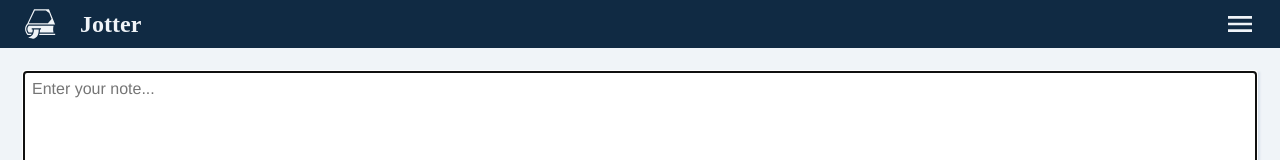
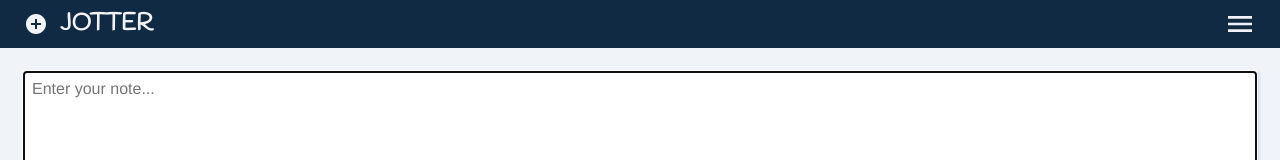
Before and after one commit to jamarob/jotter, a React (Create React App) app: page /add in a window 1280 px wide. Shown: the top 160 px of the page. Built offline with nearby package versions, Linux system fonts and the light colour scheme.

Commit message:
Add header font and page logos

```diff
--- a/public/index.html
+++ b/public/index.html
@@ -1,14 +1,12 @@
 <!DOCTYPE html>
 <html lang="en">
+
 <head>
   <meta charset="utf-8" />
   <link rel="icon" href="%PUBLIC_URL%/favicon.ico" />
   <meta name="viewport" content="width=device-width, initial-scale=1" />
   <meta name="theme-color" content="#000000" />
-    <meta
-      name="description"
-      content="Web site created using create-react-app"
-    />
+  <meta name="description" content="Web site created using create-react-app" />
   <link rel="apple-touch-icon" href="%PUBLIC_URL%/logo192.png" />
   <!--
       manifest.json provides metadata used when your web app is installed on a
@@ -24,8 +22,11 @@
       work correctly both with client-side routing and a non-root public URL.
       Learn how to configure a non-root public URL by running `npm run build`.
     -->
+
+  <link href="https://fonts.googleapis.com/css?family=Handlee&display=swap" rel="stylesheet">
   <title>React App</title>
 </head>
+
 <body>
   <noscript>You need to enable JavaScript to run this app.</noscript>
   <div id="root"></div>
@@ -40,4 +41,5 @@
       To create a production bundle, use `npm run build` or `yarn build`.
     -->
 </body>
+
 </html>
--- a/src/components/Header.js
+++ b/src/components/Header.js
@@ -1,13 +1,20 @@
 import React from 'react'
 import { GiBookmark } from 'react-icons/gi'
-import { MdMenu } from 'react-icons/md'
+import { MdAddCircle, MdCreate, MdMenu } from 'react-icons/md'
 import styled from 'styled-components/macro'
 
-export default function Header() {
+export default function Header({ symbol }) {
   return (
     <StyledHeader>
-      <Logo />
-      <h1>Jotter</h1>
+      {symbol === 'add' ? (
+        <CreateLogo />
+      ) : symbol === 'edit' ? (
+        <EditLogo />
+      ) : (
+        <AppLogo />
+      )}
+
+      <h1>JOTTER</h1>
       <MenuButton onClick={() => console.log('menu clicked')} />
     </StyledHeader>
   )
@@ -23,11 +30,23 @@ const StyledHeader = styled.header`
 
   h1 {
     font-size: var(--size-5);
+    font-family: 'Handlee', cursive;
   }
 `
-const Logo = styled(GiBookmark)`
-  font-size: var(--size-6);
-  margin: 0 var(--size-5);
+
+const AppLogo = styled(GiBookmark)`
+  font-size: var(--size-5);
+  margin: 0 var(--size-3) 0 var(--size-5);
+`
+
+const CreateLogo = styled(MdAddCircle)`
+  font-size: var(--size-5);
+  margin: 0 var(--size-3) 0 var(--size-5);
+`
+
+const EditLogo = styled(MdCreate)`
+  font-size: var(--size-5);
+  margin: 0 var(--size-3) 0 var(--size-5);
 `
 
 const MenuButton = styled(MdMenu)`
--- a/src/pages/AddNotePage.js
+++ b/src/pages/AddNotePage.js
@@ -10,7 +10,7 @@ AddNotePage.propTypes = {
 export default function AddNotePage({ onAddNote }) {
   return (
     <>
-      <Header />
+      <Header symbol="add" />
       <NoteForm onSave={handleSave} />
     </>
   )
--- a/src/pages/EditNotePage.js
+++ b/src/pages/EditNotePage.js
@@ -14,7 +14,7 @@ export default function EditNotePage({ findNote, updateNote }) {
   const note = findNote(id)
   return (
     <>
-      <Header />
+      <Header symbol="edit" />
       <NoteForm onSave={handleSave} text={note.text} />
     </>
   )
```
Lines whose indentation alone changed are shown as unchanged.
